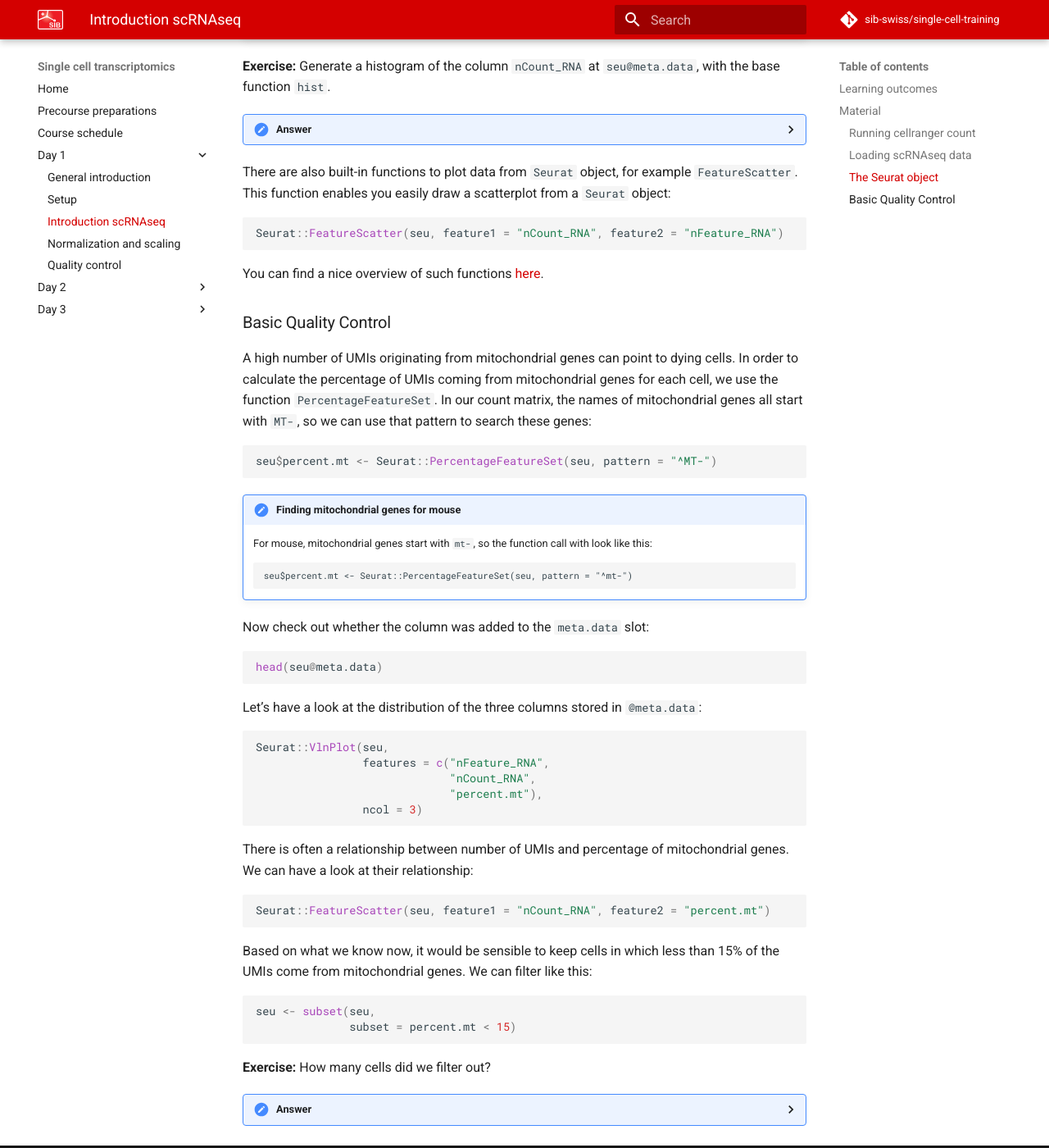
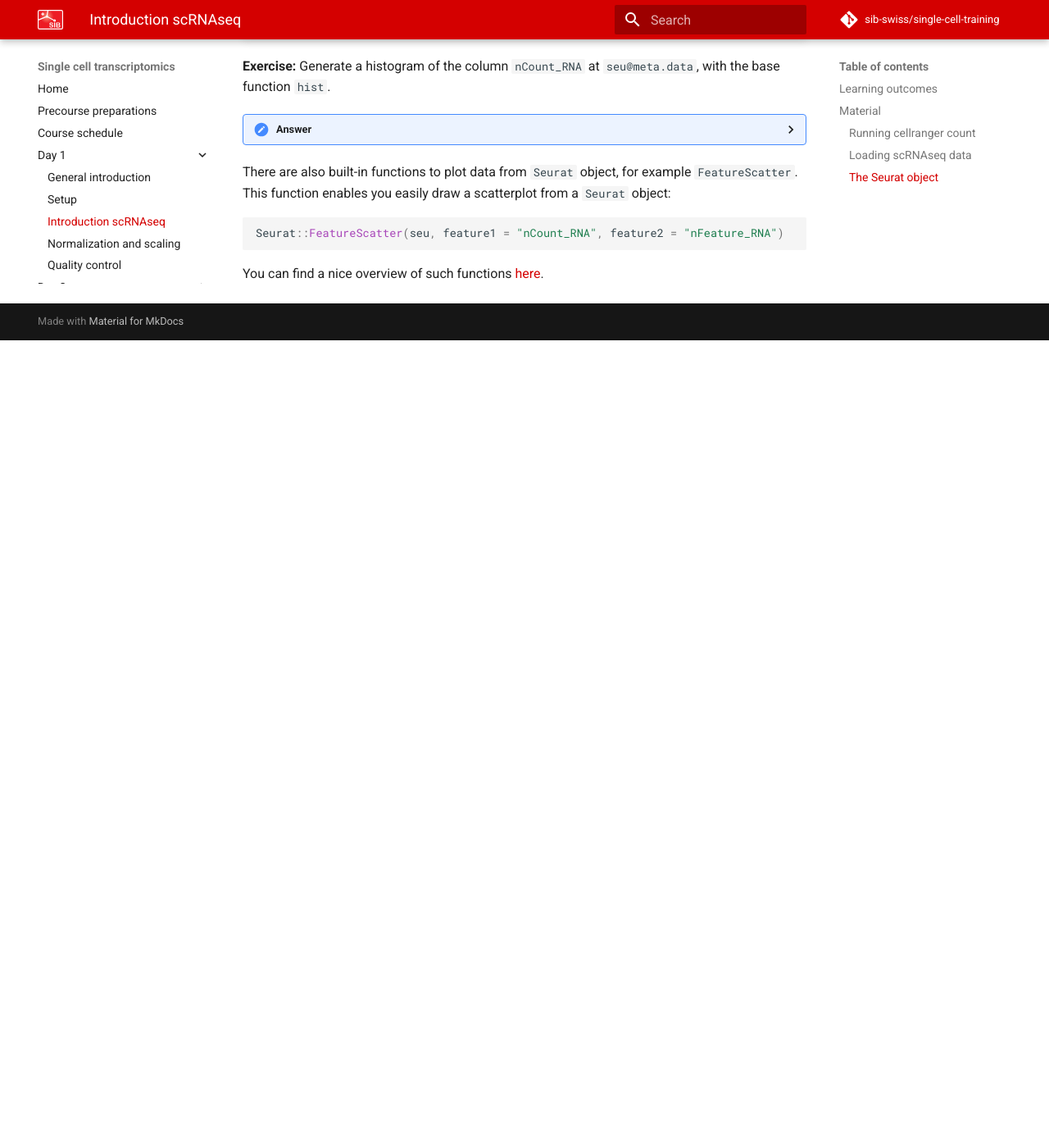
Before and after one commit to sib-swiss/single-cell-training, an MkDocs documentation site: the page built from docs/day1/introduction_scrnaseq.md, in a window 1280 px wide and 1400 px high, scrolled down 5755 px. Shown: the whole window at 82% size. Built offline with MkDocs 1.6.1 and Material for MkDocs 9.7.7, drawn with Linux system fonts in a browser that asks for light colours; comment, search, counter and statistics services are not loaded; the version menu is left out; after the commit the page ends 6170 px from its top, so only the background shows below that.

Commit message:
removes basic qc part

````diff
--- a/docs/day1/introduction_scrnaseq.md
+++ b/docs/day1/introduction_scrnaseq.md
@@ -233,59 +233,3 @@ Seurat::FeatureScatter(seu, feature1 = "nCount_RNA", feature2 = "nFeature_RNA")
 ```
 
 You can find a nice overview of such functions [here](https://satijalab.org/seurat/articles/essential_commands.html).
-
-### Basic Quality Control
-
-A high number of UMIs originating from mitochondrial genes can point to dying cells. In order to calculate the percentage of UMIs coming from mitochondrial genes for each cell, we use the function `PercentageFeatureSet`. In our count matrix, the names of mitochondrial genes all start with `MT-`, so we can use that pattern to search these genes:
-
-```R
-seu$percent.mt <- Seurat::PercentageFeatureSet(seu, pattern = "^MT-")
-```
-
-!!! note "Finding mitochondrial genes for mouse"
-    For mouse, mitochondrial genes start with `mt-`, so the function call with look like this:
-
-    ```
-    seu$percent.mt <- Seurat::PercentageFeatureSet(seu, pattern = "^mt-")
-    ```
-
-Now check out whether the column was added to the `meta.data` slot:
-
-```R
-head(seu@meta.data)
-```
-
-Let's have a look at the distribution of the three columns stored in `@meta.data`:
-
-```R
-Seurat::VlnPlot(seu,
-                features = c("nFeature_RNA",
-                             "nCount_RNA",
-                             "percent.mt"),
-                ncol = 3)
-```
-
-There is often a relationship between number of UMIs and percentage of mitochondrial genes. We can have a look at their relationship:
-
-```R
-Seurat::FeatureScatter(seu, feature1 = "nCount_RNA", feature2 = "percent.mt")
-```
-
-Based on what we know now, it would be sensible to keep cells in which less than 15% of the UMIs come from mitochondrial genes. We can filter like this:
-
-```R
-seu <- subset(seu,
-              subset = percent.mt < 15)
-```
-
-**Exercise:** How many cells did we filter out?
-
-??? done "Answer"
-    Just running `seu` returns:
-    ```
-    An object of class Seurat
-    18673 features across 6939 samples within 1 assay
-    Active assay: RNA (18673 features, 0 variable features)
-    ```
-
-    Meaning that 6946 - 6939 = 7 cells were filtered out.
````
